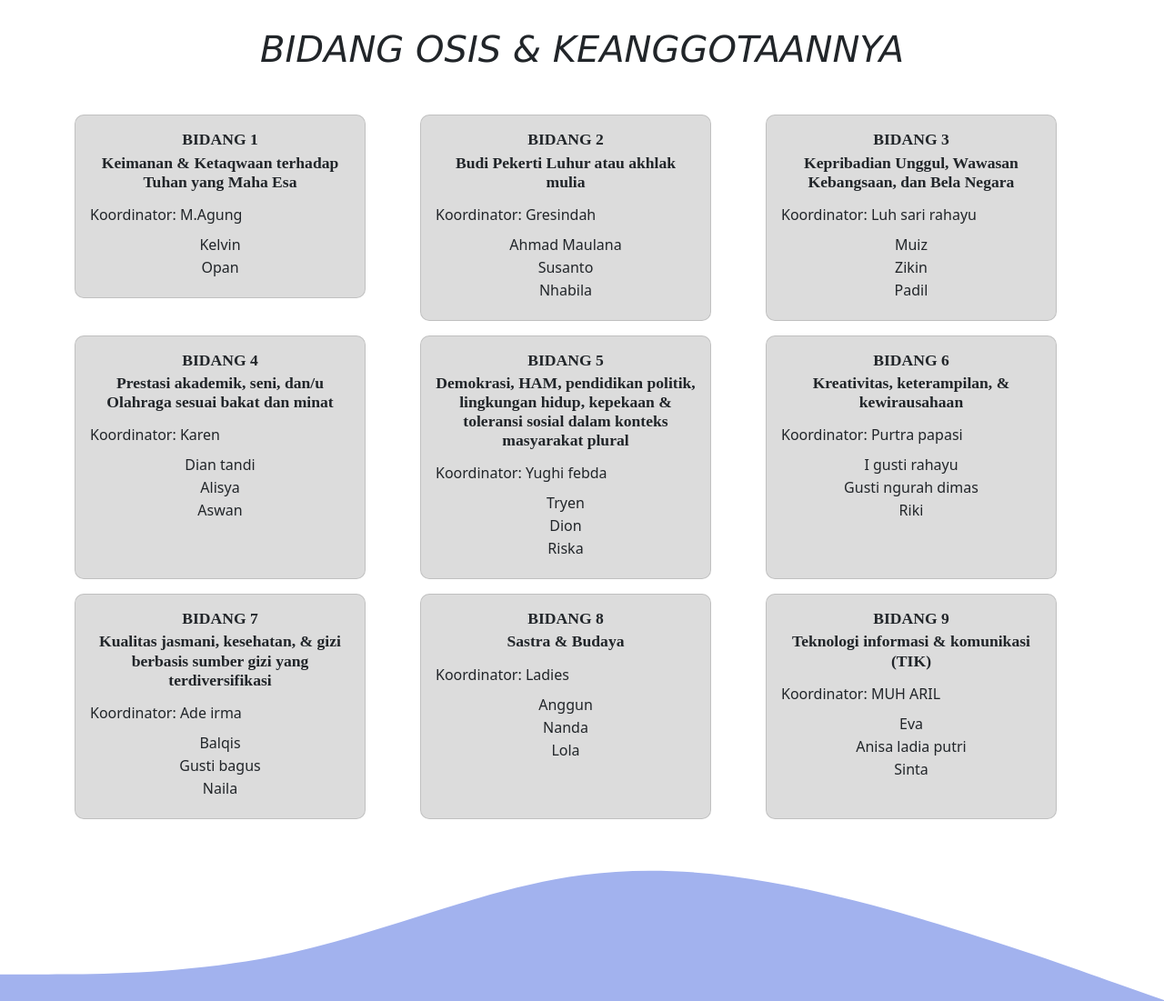
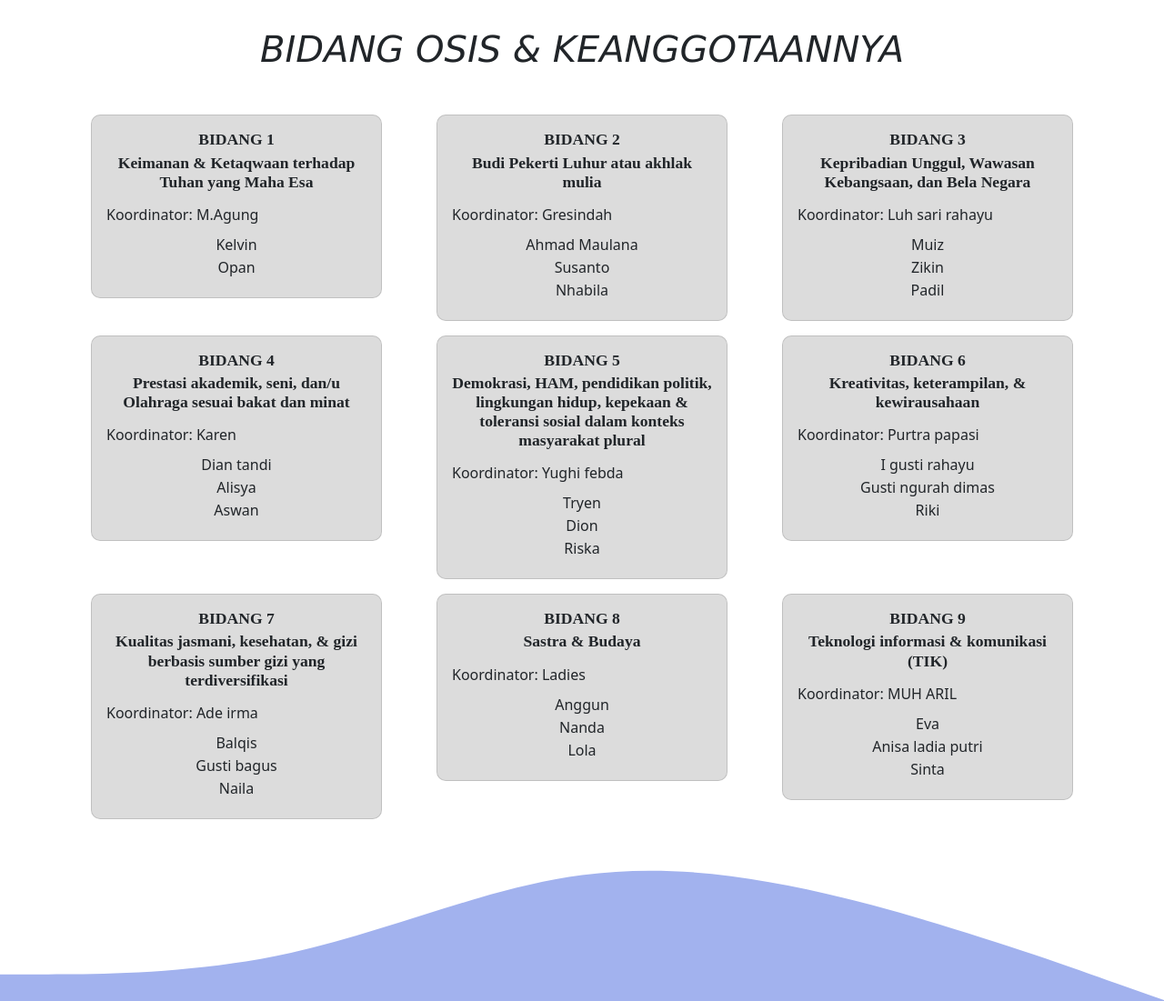
Before and after one commit to OsisPages/osisprofile.github.io, a plain HTML site: page index.html in a window 1280 px wide. Shown: the part 3840-4941 px from the top of the page at 91% size. Drawn offline with nearby package versions, Linux system fonts and the light colour scheme.

Commit message:
Add files via upload

```diff
--- a/index.html
+++ b/index.html
@@ -192,7 +192,7 @@
     <div class="container">
       <div class="row gy-3">
         <div class="col-sm">
-          <div class="back card" style="width: 20rem;">
+          <div class="back card m-auto" style="width: 20rem;">
             <div class="card-body">
               <h6 class=" sekbid card-title text-center">BIDANG 1</h6>
               <h6 class="card-subtitle text-center">Keimanan & Ketaqwaan terhadap Tuhan yang Maha
@@ -206,7 +206,7 @@
           </div>
         </div>
         <div class="col-sm">
-          <div class="back card" style="width: 20rem;">
+          <div class="back card m-auto" style="width: 20rem;">
             <div class="card-body">
               <h6 class=" sekbid card-title text-center">BIDANG 2</h6>
               <h6 class="card-subtitle text-center">Budi Pekerti Luhur atau akhlak mulia</h6>
@@ -219,8 +219,8 @@
             </div>
           </div>
         </div>
-        <div class="col-md-4">
-          <div class="back card h-100" style="width: 20rem;">
+        <div class="col-sm">
+          <div class="back card m-auto" style="width: 20rem;">
             <div class="card-body">
               <h6 class=" sekbid card-title text-center">BIDANG 3</h6>
               <h6 class="card-subtitle text-center">Kepribadian Unggul, Wawasan Kebangsaan, dan Bela Negara</h6>
@@ -233,8 +233,8 @@
             </div>
           </div>
         </div>
-        <div class="col-md-4">
-          <div class="back card h-100" style="width: 20rem;">
+        <div class="col-sm">
+          <div class="back card m-auto" style="width: 20rem;">
             <div class="card-body">
               <h6 class=" sekbid card-title text-center">BIDANG 4</h6>
               <h6 class="card-subtitle text-center">Prestasi akademik, seni, dan/u Olahraga sesuai bakat dan minat
@@ -248,8 +248,8 @@
             </div>
           </div>
         </div>
-        <div class="col-md-4">
-          <div class="back card h-100" style="width: 20rem;">
+        <div class="col-sm">
+          <div class="back card m-auto" style="width: 20rem;">
             <div class="card-body">
               <h6 class=" sekbid card-title text-center">BIDANG 5</h6>
               <h6 class="card-subtitle text-center">Demokrasi, HAM, pendidikan politik, lingkungan hidup, kepekaan &
@@ -263,8 +263,8 @@
             </div>
           </div>
         </div>
-        <div class="col-md-4">
-          <div class="back card h-100" style="width: 20rem;">
+        <div class="col-sm">
+          <div class="back card m-auto" style="width: 20rem;">
             <div class="card-body">
               <h6 class=" sekbid card-title text-center">BIDANG 6</h6>
               <h6 class="card-subtitle text-center">Kreativitas, keterampilan, & kewirausahaan</h6>
@@ -277,8 +277,8 @@
             </div>
           </div>
         </div>
-        <div class="col-md-4">
-          <div class="back card h-100" style="width: 20rem;">
+        <div class="col-sm">
+          <div class="back card m-auto" style="width: 20rem;">
             <div class="card-body">
               <h6 class=" sekbid card-title text-center">BIDANG 7</h6>
               <h6 class="card-subtitle text-center">Kualitas jasmani, kesehatan, & gizi berbasis sumber gizi yang
@@ -292,8 +292,8 @@
             </div>
           </div>
         </div>
-        <div class="col-md-4">
-          <div class="back card h-100" style="width: 20rem;">
+        <div class="col-sm">
+          <div class="back card m-auto" style="width: 20rem;">
             <div class="card-body">
               <h6 class=" sekbid card-title text-center">BIDANG 8</h6>
               <h6 class="card-subtitle text-center">Sastra & Budaya</h6>
@@ -306,8 +306,8 @@
             </div>
           </div>
         </div>
-        <div class="col-md-4">
-          <div class="back card h-100" style="width: 20rem;">
+        <div class="col-sm">
+          <div class="back card m-auto" style="width: 20rem;">
             <div class="card-body">
               <h6 class=" sekbid card-title text-center">BIDANG 9</h6>
               <h6 class="card-subtitle text-center">Teknologi informasi & komunikasi (TIK) </h6>
```
